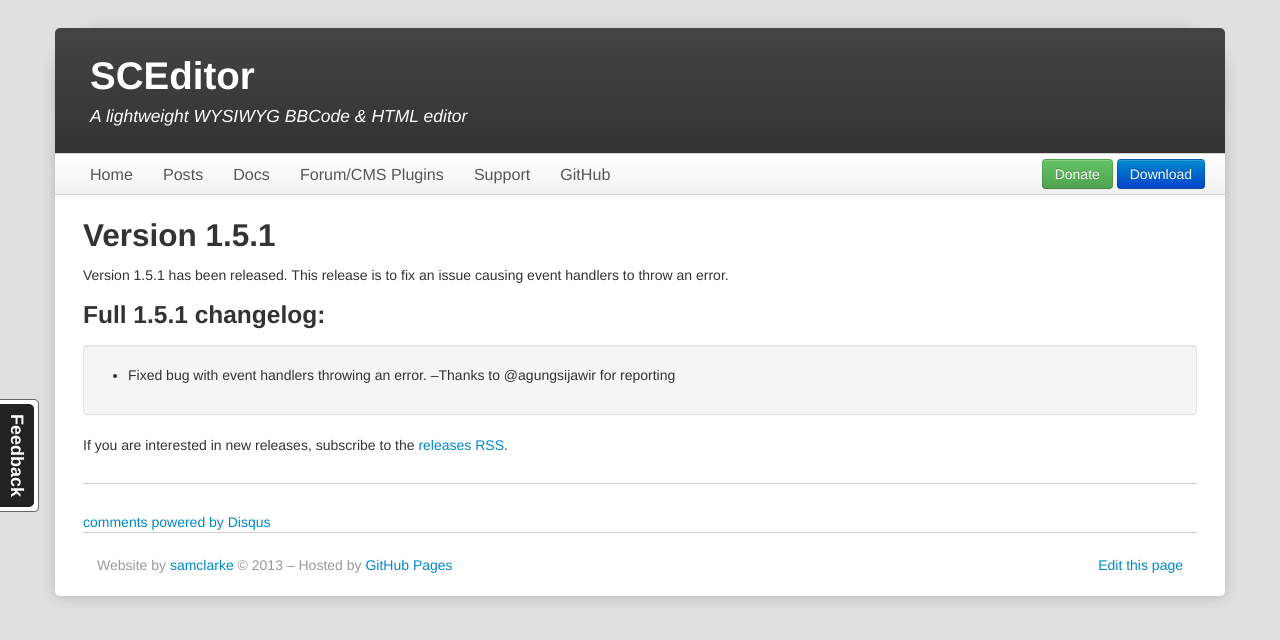
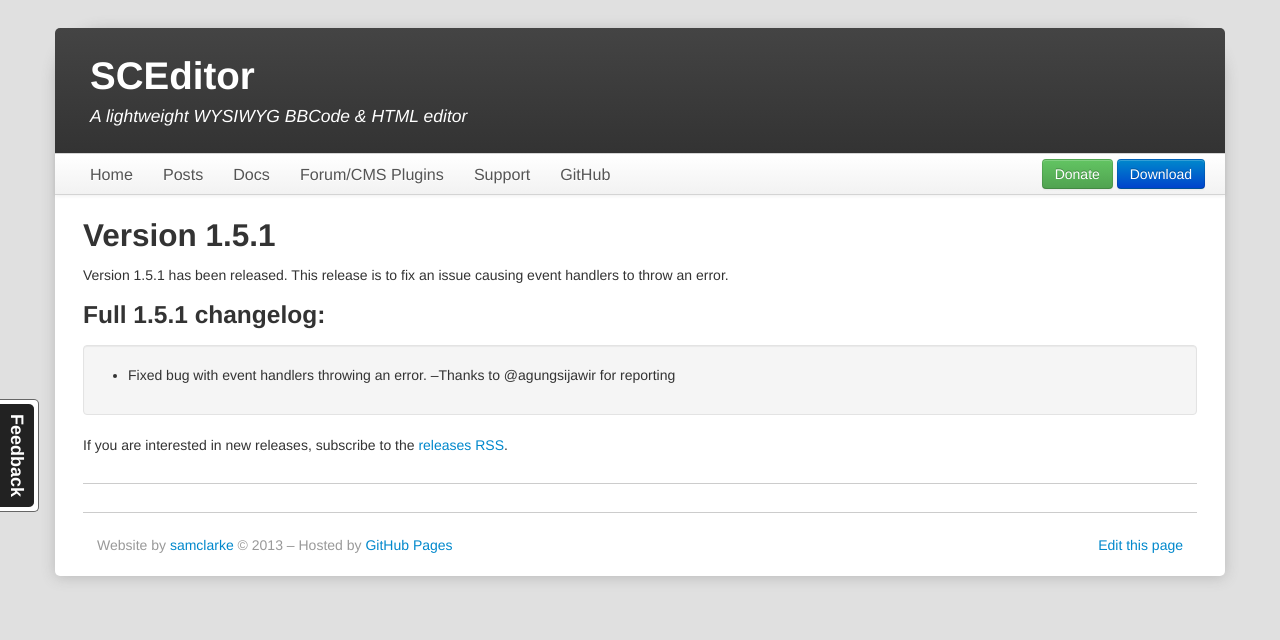
Before and after one commit to samclarke/sceditor.com, a Jekyll site: the page built from _posts/2016-11-06-version-1-5-1-released.md, in a window 1280 px wide. Shown: the top 640 px of the page. Built offline with Jekyll 4.4.1, drawn with Linux system fonts in a browser that asks for light colours; nearby versions of some CDN libraries; comment, search, counter and statistics services are not loaded.

Commit message:
Optimise disqus code

```diff
--- a/_layouts/disqus.html
+++ b/_layouts/disqus.html
@@ -8,15 +8,12 @@
 	<div id="disqus_thread"></div>
 
 	<script>
-	var disqus_shortname = 'sceditor';
-
 	(function() {
-		var d = document.createElement('script'); d.type = 'text/javascript'; d.async = true;
-		d.src = 'https://' + disqus_shortname + '.disqus.com/embed.js';
-		(document.getElementsByTagName('head')[0] || document.body).appendChild(d);
+		var d = document.createElement('script'); d.async = true;
+		d.src = 'https://sceditor.disqus.com/embed.js';
+		(document.head || document.body).appendChild(d);
 	})();
 	</script>
-	<noscript>Please enable JavaScript to view the <a href="https://disqus.com/?ref_noscript">comments powered by Disqus.</a></noscript>
-	<a href="https://disqus.com" class="dsq-brlink">comments powered by <span class="logo-disqus">Disqus</span></a>
+	<noscript>Please enable JavaScript to view the comments.</noscript>
 </div>
 {% endif %}
```
